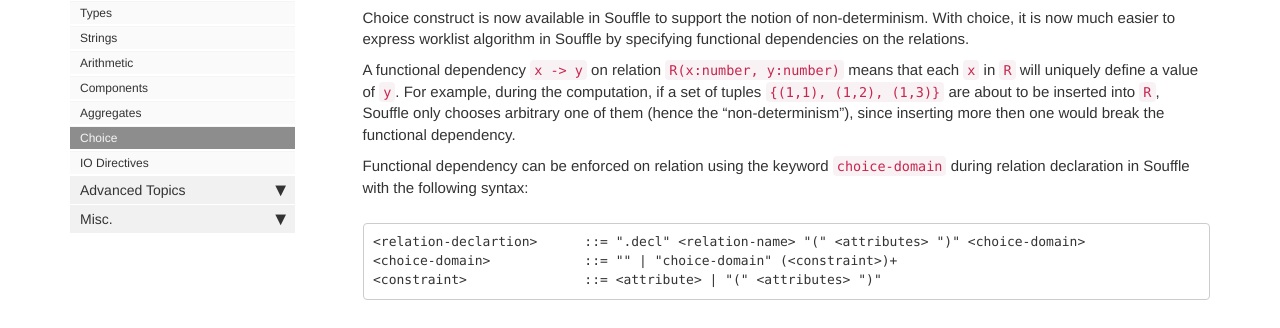
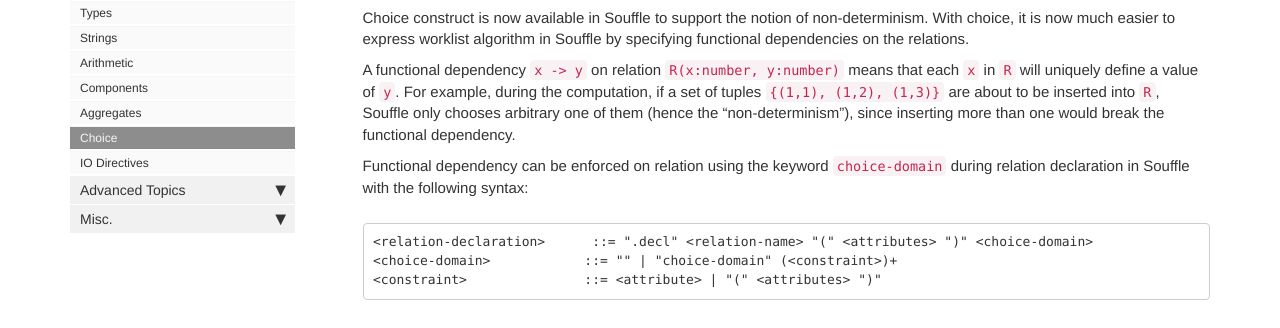
Before and after one commit to souffle-lang/souffle-lang.github.io, a Jekyll site: the page built from pages/docs/choice.md, in a window 1280 px wide and 900 px high. Shown: the part 237-565 px from the top of the window. Built offline with Jekyll 4.4.1, drawn with Linux system fonts in a browser that asks for light colours; comment, search, counter and statistics services are not loaded.

Commit message:
Fixes a couple of typos.

````diff
--- a/pages/docs/choice.md
+++ b/pages/docs/choice.md
@@ -16,14 +16,14 @@ A functional dependency `x -> y` on relation `R(x:number, y:number)` means that
 each `x` in `R` will uniquely define a value of `y`.
 For example, during the computation, if a set of tuples `{(1,1), (1,2), (1,3)}`
 are about to be inserted into `R`, Souffle only chooses arbitrary one of them
-(hence the "non-determinism"), since inserting more then one would break the
+(hence the "non-determinism"), since inserting more than one would break the
 functional dependency.
 
 Functional dependency can be enforced on relation using the keyword `choice-domain` during relation
 declaration in Souffle with the following syntax:
 
 ```
-<relation-declartion>      ::= ".decl" <relation-name> "(" <attributes> ")" <choice-domain>
+<relation-declaration>      ::= ".decl" <relation-name> "(" <attributes> ")" <choice-domain>
 <choice-domain>            ::= "" | "choice-domain" (<constraint>)+
 <constraint>               ::= <attribute> | "(" <attributes> ")"
 ```
````
